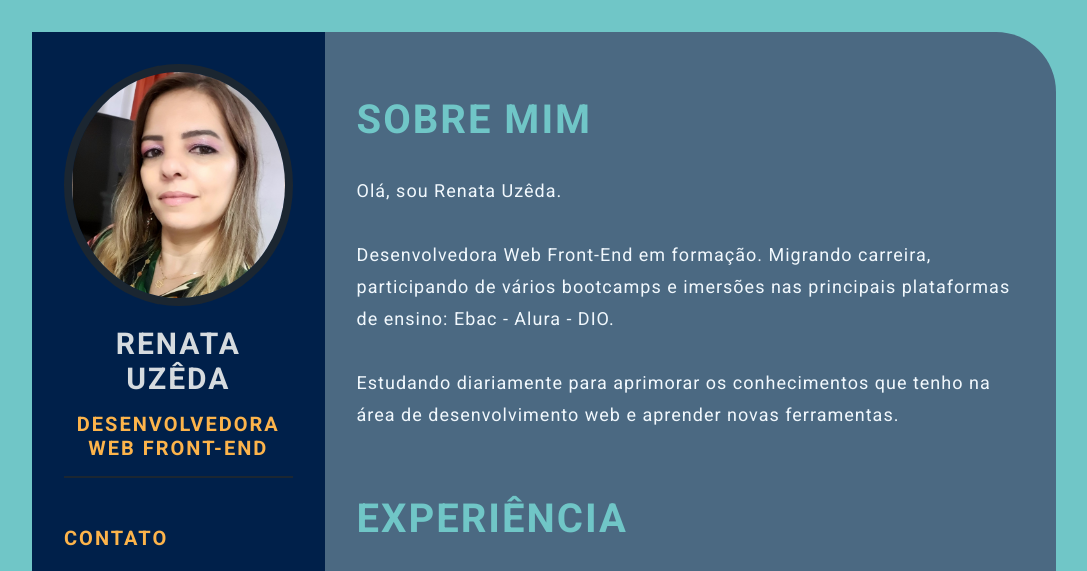
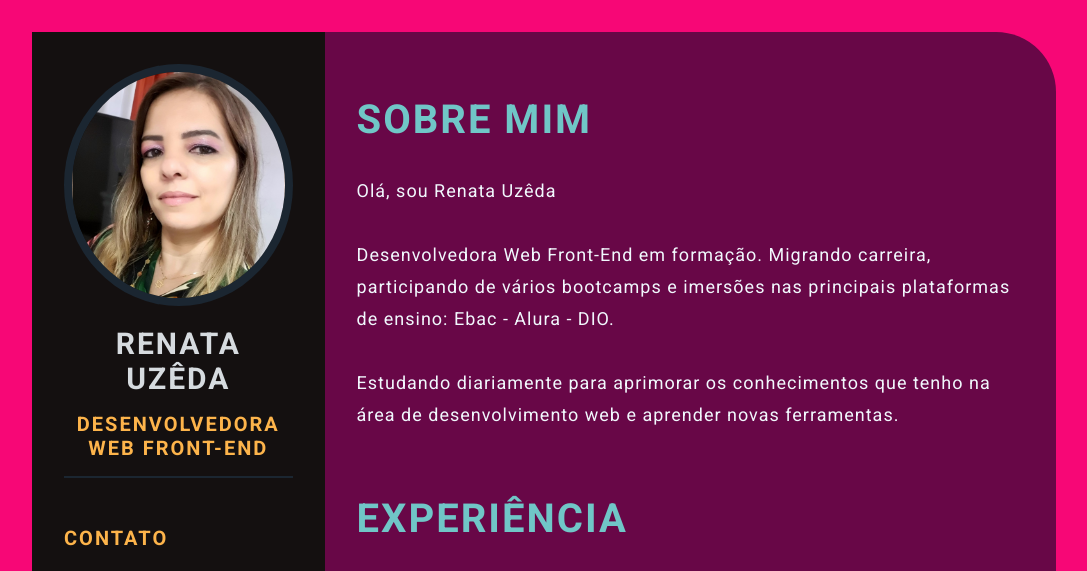
Before and after one commit to RenataUzeda/renatauzeda.github.io, a plain HTML site: page index.html in a window 1280 px wide. Shown: the top 571 px of the page, without its empty margins (96-1183 px from the left). Drawn offline with Linux system fonts and the light colour scheme.

Commit message:
feat: altera paleta de cores do projeto (#8)
* feat: add novo estilo ao projeto.

Altera o projeto corrigindo pequenos erros de estilo.

Autora: Renata Uzêda

* feat: altera paleta de cores do projeto

Altera paleta de cores no arquivo style.css.

Autora: Renata Uzêda.

```diff
--- a/index.html
+++ b/index.html
@@ -50,7 +50,7 @@
             <div class="right-section-contents">
                <section class="about gap">
                   <div class="right-title">Sobre Mim</div>
-                  <p class="about-me-contents">Olá, sou Renata Uzêda.<br>
+                  <p class="about-me-contents">Olá, sou Renata Uzêda<br>
                      <br>
                      Desenvolvedora Web Front-End em formação. Migrando carreira, participando de vários bootcamps e imersões nas principais plataformas de ensino: Ebac - Alura - DIO. <br>
                      <br>Estudando diariamente para aprimorar os conhecimentos que tenho na área de desenvolvimento web e aprender novas ferramentas.
--- a/style.css
+++ b/style.css
@@ -7,7 +7,7 @@
 }
 
 body {
-    background-color: #70c6c7;
+    background-color: #f70776;
 }
 
 .resume-contents {
@@ -21,13 +21,13 @@ body {
 .left-section {
     grid-column: span 2;
     height: 100%;
-    background-color: #00204A;
+    background-color: #141010;
 }
 
 .right-section {
     grid-column: span 5;
     height: 100%;
-    background-color: #4B6982;
+    background-color: #680747;
     border-radius: 0px 60px 0px 0px;
 }
 
```
